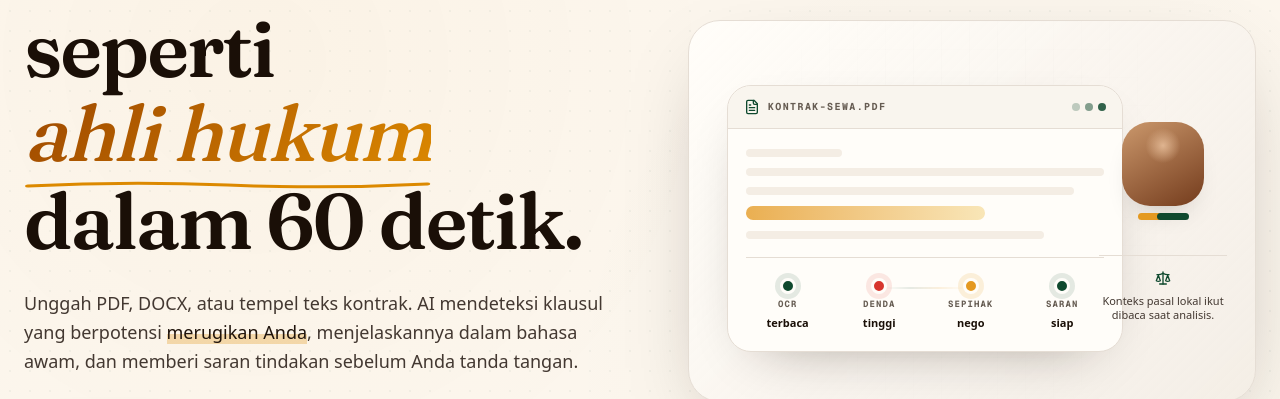
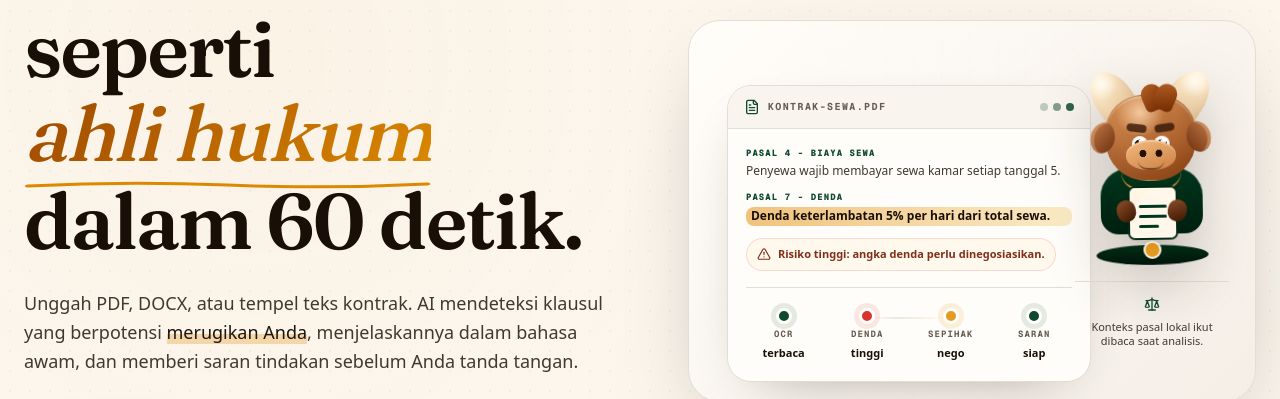
Before and after one commit to algojogacor/KontrakPaham, a Next.js app: page / in a window 1280 px wide. Shown: the part 259-658 px from the top of the page. Built offline with nearby package versions, Linux system fonts and the light colour scheme; no server answers.

Commit message:
fix: polish hero mascot scene

```diff
--- a/src/app/globals.css
+++ b/src/app/globals.css
@@ -578,7 +578,7 @@
 .analysis-ribbon-document {
   position: absolute;
   left: 38px;
-  right: 132px;
+  right: 164px;
   top: 64px;
   min-height: 246px;
   overflow: hidden;
@@ -627,21 +627,52 @@
 .analysis-ribbon-document__body {
   display: flex;
   flex-direction: column;
-  gap: 11px;
-  padding: 20px 18px 10px;
-}
-
-.analysis-ribbon-document__body > span {
-  display: block;
-  height: 8px;
-  border-radius: 999px;
-  background: var(--muted);
+  gap: 12px;
+  padding: 18px 18px 8px;
+}
+
+.analysis-ribbon-clause {
+  display: grid;
+  gap: 4px;
+  font-size: 12px;
+  line-height: 1.35;
+  color: var(--ink-soft);
+}
+
+.analysis-ribbon-clause__label {
+  font-family: var(--font-geist-mono), monospace;
+  font-size: 9px;
+  font-weight: 800;
+  letter-spacing: 0.12em;
+  text-transform: uppercase;
+  color: var(--primary);
 }
 
 .analysis-ribbon-highlight {
-  height: 14px !important;
-  background: linear-gradient(90deg, oklch(0.74 0.15 72 / 0.78), oklch(0.86 0.12 88 / 0.48)) !important;
-  transition: width 360ms cubic-bezier(0.16, 1, 0.3, 1);
+  display: inline;
+  border-radius: 8px;
+  background: linear-gradient(90deg, oklch(0.74 0.15 72 / 0.58), oklch(0.86 0.12 88 / 0.38));
+  box-decoration-break: clone;
+  -webkit-box-decoration-break: clone;
+  padding: 1px 5px 2px;
+  color: var(--ink);
+  font-weight: 700;
+}
+
+.analysis-ribbon-note {
+  display: flex;
+  align-items: center;
+  gap: 7px;
+  width: fit-content;
+  max-width: 100%;
+  border: 1px solid oklch(0.58 0.2 28 / 0.16);
+  border-radius: 999px;
+  background: oklch(0.98 0.025 65 / 0.78);
+  padding: 7px 10px;
+  font-size: 11px;
+  font-weight: 700;
+  color: oklch(0.42 0.12 35);
+  box-shadow: 0 12px 24px -22px oklch(0.18 0.025 55 / 0.36);
 }
 
 .analysis-ribbon-track {
@@ -724,10 +755,10 @@
 
 .analysis-ribbon-side {
   position: absolute;
-  right: 28px;
-  top: 68px;
+  right: 26px;
+  top: 42px;
   display: grid;
-  width: 128px;
+  width: 154px;
   gap: 16px;
   justify-items: center;
 }
@@ -754,18 +785,271 @@
   box-shadow: 0 24px 58px -34px oklch(0.18 0.025 55 / 0.42);
 }
 
-.analysis-ribbon-mascot {
-  width: 128px;
-  height: 150px;
-}
-
-.analysis-ribbon-mascot--compact {
-  position: absolute;
-  left: 12px;
-  top: 18px;
+.mascot-portrait {
+  position: relative;
+  width: 146px;
+  height: 202px;
+  filter: drop-shadow(0 22px 26px oklch(0.18 0.025 55 / 0.2));
+  transform-origin: 50% 78%;
+  animation: guardian-breathe 3.4s ease-in-out infinite;
+}
+
+.mascot-portrait--compact {
+  position: absolute;
+  left: 14px;
+  top: 12px;
   z-index: 2;
-  width: 82px;
-  height: 96px;
+  width: 76px;
+  height: 104px;
+}
+
+.mascot-portrait__head,
+.mascot-portrait__body,
+.mascot-portrait__horn,
+.mascot-portrait__hair,
+.mascot-portrait__ear,
+.mascot-portrait__brow,
+.mascot-portrait__eye,
+.mascot-portrait__snout,
+.mascot-portrait__smile,
+.mascot-portrait__folder,
+.mascot-portrait__hand,
+.mascot-portrait__base {
+  position: absolute;
+}
+
+.mascot-portrait__horn {
+  top: 6px;
+  width: 39px;
+  height: 62px;
+  border-radius: 70% 70% 45% 45%;
+  background:
+    radial-gradient(circle at 46% 18%, oklch(1 0.01 78 / 0.84), transparent 28%),
+    linear-gradient(155deg, oklch(0.99 0.035 82), oklch(0.78 0.08 74));
+  box-shadow: inset 0 -7px 10px oklch(0.55 0.08 70 / 0.18);
+}
+
+.mascot-portrait__horn--left {
+  left: 18px;
+  transform: rotate(-34deg);
+}
+
+.mascot-portrait__horn--right {
+  right: 18px;
+  transform: rotate(34deg);
+}
+
+.mascot-portrait__head {
+  left: 28px;
+  top: 32px;
+  z-index: 2;
+  width: 90px;
+  height: 86px;
+  border: 1px solid oklch(0.18 0.025 55 / 0.1);
+  border-radius: 42% 42% 46% 46%;
+  background:
+    radial-gradient(circle at 38% 20%, oklch(0.93 0.07 67 / 0.76), transparent 28%),
+    linear-gradient(150deg, oklch(0.72 0.115 58), oklch(0.49 0.12 50));
+  box-shadow:
+    inset 0 2px 0 oklch(1 0 0 / 0.24),
+    inset 0 -16px 18px oklch(0.25 0.08 46 / 0.14);
+}
+
+.mascot-portrait__hair {
+  top: -12px;
+  left: 36px;
+  width: 21px;
+  height: 27px;
+  border-radius: 16px 16px 8px 8px;
+  background: linear-gradient(155deg, oklch(0.58 0.13 52), oklch(0.38 0.11 44));
+}
+
+.mascot-portrait__hair--one {
+  transform: rotate(-22deg);
+}
+
+.mascot-portrait__hair--two {
+  left: 49px;
+  transform: rotate(24deg);
+}
+
+.mascot-portrait__ear {
+  top: 27px;
+  width: 26px;
+  height: 29px;
+  border-radius: 70% 35% 70% 42%;
+  background: linear-gradient(150deg, oklch(0.65 0.11 55), oklch(0.39 0.1 46));
+  box-shadow: inset 3px 2px 0 oklch(0.86 0.08 62 / 0.34);
+}
+
+.mascot-portrait__ear--left {
+  left: -17px;
+  transform: rotate(-18deg);
+}
+
+.mascot-portrait__ear--right {
+  right: -17px;
+  transform: scaleX(-1) rotate(-18deg);
+}
+
+.mascot-portrait__brow {
+  top: 28px;
+  width: 20px;
+  height: 8px;
+  border-radius: 999px;
+  background: oklch(0.23 0.055 45 / 0.78);
+}
+
+.mascot-portrait__brow--left {
+  left: 20px;
+  transform: rotate(8deg);
+}
+
+.mascot-portrait__brow--right {
+  right: 20px;
+  transform: rotate(-8deg);
+}
+
+.mascot-portrait__eye {
+  top: 40px;
+  width: 16px;
+  height: 18px;
+  border-radius: 999px;
+  background:
+    radial-gradient(circle at 62% 28%, white 0 17%, transparent 18%),
+    radial-gradient(circle at 50% 48%, oklch(0.18 0.04 45) 0 42%, transparent 43%),
+    oklch(0.98 0.01 78);
+  box-shadow: 0 0 0 1px oklch(0.18 0.025 55 / 0.12);
+}
+
+.mascot-portrait__eye--left {
+  left: 25px;
+}
+
+.mascot-portrait__eye--right {
+  right: 25px;
+}
+
+.mascot-portrait__snout {
+  left: 50%;
+  bottom: 10px;
+  width: 50px;
+  height: 30px;
+  border-radius: 62% 62% 56% 56%;
+  background:
+    radial-gradient(circle at 34% 45%, oklch(0.2 0.04 44) 0 9%, transparent 10%),
+    radial-gradient(circle at 66% 45%, oklch(0.2 0.04 44) 0 9%, transparent 10%),
+    linear-gradient(160deg, oklch(0.83 0.1 67), oklch(0.67 0.12 58));
+  transform: translateX(-50%);
+  box-shadow: inset 0 2px 0 oklch(1 0 0 / 0.3);
+}
+
+.mascot-portrait__smile {
+  left: 50%;
+  bottom: 10px;
+  width: 27px;
+  height: 10px;
+  border-bottom: 2px solid oklch(0.25 0.07 45 / 0.55);
+  border-radius: 0 0 999px 999px;
+  transform: translateX(-50%);
+}
+
+.mascot-portrait__body {
+  left: 22px;
+  top: 105px;
+  z-index: 1;
+  width: 102px;
+  height: 66px;
+  border-radius: 28px 28px 18px 18px;
+  background:
+    linear-gradient(180deg, oklch(0.29 0.075 158), oklch(0.21 0.052 158));
+  box-shadow: inset 0 1px 0 oklch(1 0 0 / 0.12);
+}
+
+.mascot-portrait__collar {
+  position: absolute;
+  left: 21px;
+  top: 4px;
+  width: 60px;
+  height: 18px;
+  border-bottom: 2px solid oklch(0.77 0.145 72);
+  border-radius: 0 0 22px 22px;
+}
+
+.mascot-portrait__folder {
+  left: 29px;
+  top: 20px;
+  width: 46px;
+  height: 50px;
+  border-radius: 5px;
+  background:
+    linear-gradient(135deg, transparent 0 21%, oklch(0.98 0.02 78) 22%),
+    linear-gradient(150deg, oklch(0.99 0.025 78), oklch(0.89 0.04 75));
+  box-shadow:
+    0 0 0 2px oklch(0.25 0.06 158),
+    0 10px 16px -12px oklch(0.18 0.025 55 / 0.35);
+}
+
+.mascot-portrait__folder span {
+  position: absolute;
+  left: 9px;
+  right: 9px;
+  height: 3px;
+  border-radius: 999px;
+  background: oklch(0.29 0.075 158);
+}
+
+.mascot-portrait__folder span:nth-child(1) {
+  top: 17px;
+}
+
+.mascot-portrait__folder span:nth-child(2) {
+  top: 27px;
+}
+
+.mascot-portrait__folder span:nth-child(3) {
+  top: 37px;
+  right: 17px;
+}
+
+.mascot-portrait__hand {
+  top: 32px;
+  width: 19px;
+  height: 22px;
+  border-radius: 999px;
+  background: linear-gradient(150deg, oklch(0.5 0.1 50), oklch(0.25 0.065 45));
+}
+
+.mascot-portrait__hand--left {
+  left: 16px;
+  transform: rotate(-12deg);
+}
+
+.mascot-portrait__hand--right {
+  right: 16px;
+  transform: rotate(12deg);
+}
+
+.mascot-portrait__base {
+  left: 17px;
+  right: 17px;
+  bottom: 0;
+  height: 20px;
+  border-radius: 50%;
+  background: linear-gradient(180deg, oklch(0.26 0.07 158), oklch(0.17 0.045 158));
+  box-shadow: 0 12px 18px -14px oklch(0.18 0.025 55 / 0.55);
+}
+
+.mascot-portrait__base span {
+  position: absolute;
+  left: 50%;
+  top: -4px;
+  width: 18px;
+  height: 18px;
+  border: 2px solid oklch(0.98 0.018 78);
+  border-radius: 999px;
+  background: oklch(0.74 0.15 72);
+  transform: translateX(-50%);
 }
 
 .analysis-ribbon-scene--compact .analysis-ribbon-track {
@@ -1296,9 +1580,14 @@
     align-items: center;
   }
 
-  .analysis-ribbon-side .analysis-ribbon-mascot {
-    width: 72px;
-    height: 84px;
+  .analysis-ribbon-side {
+    top: 212px;
+    right: 16px;
+  }
+
+  .analysis-ribbon-side .mascot-portrait {
+    width: 82px;
+    height: 114px;
   }
 
   .analysis-ribbon-source {
--- a/src/components/app/legal-desk-scene.tsx
+++ b/src/components/app/legal-desk-scene.tsx
@@ -1,6 +1,5 @@
-import { FileText, Scale } from "lucide-react";
+import { AlertTriangle, FileText, Scale } from "lucide-react";
 import { cn } from "@/lib/utils";
-import { MascotViewer } from "@/components/app/mascot-viewer";
 
 export function LegalDeskScene({
   compact = false,
@@ -15,7 +14,7 @@ export function LegalDeskScene({
     return (
       <div className={cn("analysis-ribbon-scene analysis-ribbon-scene--compact relative mx-auto h-[132px] w-[250px]", className)} aria-hidden="true">
         <div className="analysis-ribbon-shell">
-          <MascotViewer compact model="light" interactive={false} className="analysis-ribbon-mascot analysis-ribbon-mascot--compact" />
+          <MascotPortrait compact />
           <div className="analysis-ribbon-track">
             <div className="analysis-ribbon-line" />
             <div className="analysis-ribbon-fields">
@@ -49,11 +48,18 @@ export function LegalDeskScene({
           </div>
 
           <div className="analysis-ribbon-document__body">
-            <span className="w-24 bg-ink/25" />
-            <span className="w-full" />
-            <span className="w-11/12" />
-            <span className="analysis-ribbon-highlight w-8/12" />
-            <span className="w-10/12" />
+            <div className="analysis-ribbon-clause">
+              <span className="analysis-ribbon-clause__label">Pasal 4 - Biaya sewa</span>
+              <span>Penyewa wajib membayar sewa kamar setiap tanggal 5.</span>
+            </div>
+            <div className="analysis-ribbon-clause">
+              <span className="analysis-ribbon-clause__label">Pasal 7 - Denda</span>
+              <span className="analysis-ribbon-highlight">Denda keterlambatan 5% per hari dari total sewa.</span>
+            </div>
+            <div className="analysis-ribbon-note">
+              <AlertTriangle className="h-3.5 w-3.5" />
+              <span>Risiko tinggi: angka denda perlu dinegosiasikan.</span>
+            </div>
           </div>
 
           <div className="analysis-ribbon-track analysis-ribbon-track--wide">
@@ -72,7 +78,7 @@ export function LegalDeskScene({
         </div>
 
         <div className="analysis-ribbon-side">
-          <MascotViewer model="light" className="analysis-ribbon-mascot" />
+          <MascotPortrait />
           <div className="analysis-ribbon-source">
             <Scale className="h-4 w-4 text-primary" />
             <span>Konteks pasal lokal ikut dibaca saat analisis.</span>
@@ -82,3 +88,40 @@ export function LegalDeskScene({
     </div>
   );
 }
+
+function MascotPortrait({ compact = false }: { compact?: boolean }) {
+  return (
+    <div className={cn("mascot-portrait", compact ? "mascot-portrait--compact" : "")}>
+      <span className="mascot-portrait__horn mascot-portrait__horn--left" />
+      <span className="mascot-portrait__horn mascot-portrait__horn--right" />
+      <div className="mascot-portrait__head">
+        <span className="mascot-portrait__hair mascot-portrait__hair--one" />
+        <span className="mascot-portrait__hair mascot-portrait__hair--two" />
+        <span className="mascot-portrait__ear mascot-portrait__ear--left" />
+        <span className="mascot-portrait__ear mascot-portrait__ear--right" />
+        <span className="mascot-portrait__brow mascot-portrait__brow--left" />
+        <span className="mascot-portrait__brow mascot-portrait__brow--right" />
+        <span className="mascot-portrait__eye mascot-portrait__eye--left" />
+        <span className="mascot-portrait__eye mascot-portrait__eye--right" />
+        <span className="mascot-portrait__snout">
+          <span />
+          <span />
+        </span>
+        <span className="mascot-portrait__smile" />
+      </div>
+      <div className="mascot-portrait__body">
+        <span className="mascot-portrait__collar" />
+        <span className="mascot-portrait__folder">
+          <span />
+          <span />
+          <span />
+        </span>
+        <span className="mascot-portrait__hand mascot-portrait__hand--left" />
+        <span className="mascot-portrait__hand mascot-portrait__hand--right" />
+      </div>
+      <div className="mascot-portrait__base">
+        <span />
+      </div>
+    </div>
+  );
+}
```
Also changed, not shown: 1 other file (tests, documents, lock files or other folders).
